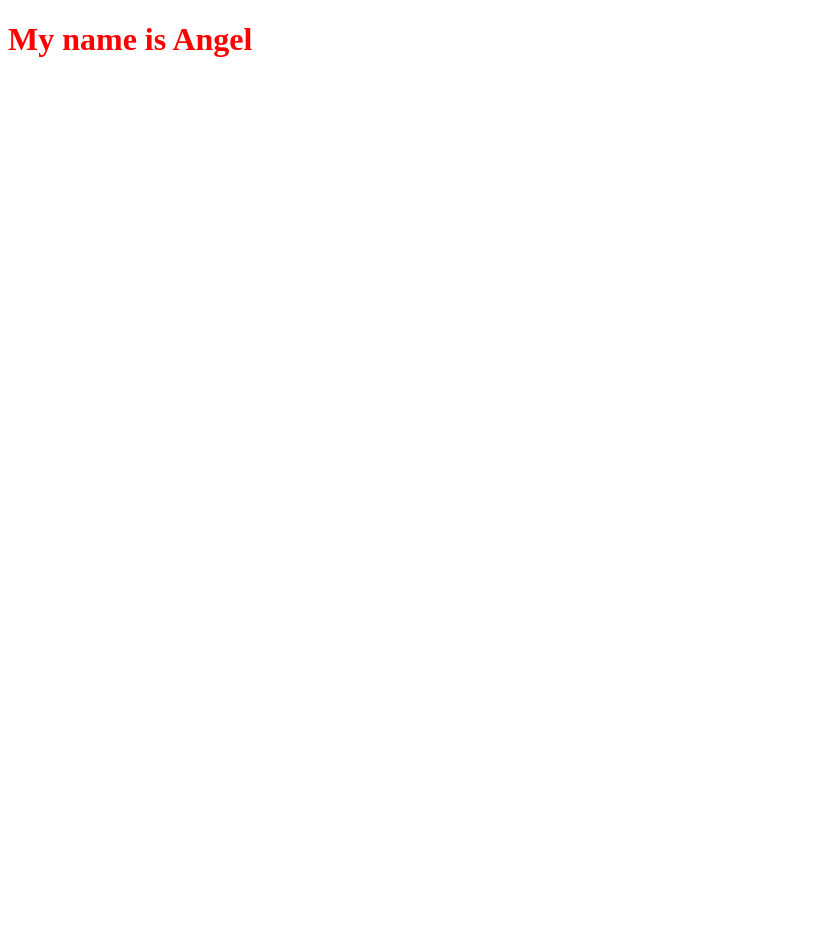
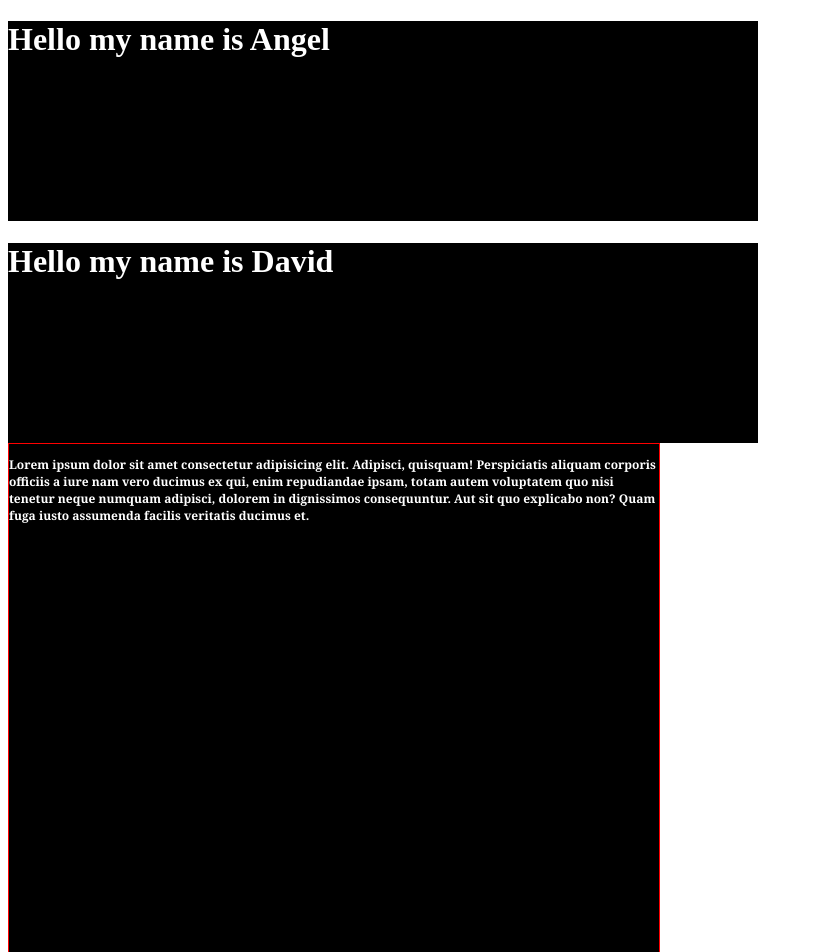
Before and after one commit to alortizOQ/Css-Practice, a plain HTML site: page index.html in a window 1280 px wide. Shown: the top 952 px of the page, without its empty margins (0-813 px from the left). Before the commit the page ends 800 px from the top, so only its background shows below. Drawn offline with Linux system fonts and the light colour scheme.

Commit message:
very important first things

```diff
--- a/index.html
+++ b/index.html
@@ -8,8 +8,16 @@
     <link rel="stylesheet" href="./style.css">
 </head>
 <body>
-    <h1>
-        My name is Angel
-    </h1>
-</body>
+    <div>
+        <h1>Hello my name is Angel</h1>
+    </div>
+
+    <div>
+        <h1>Hello my name is David</h1>
+    </div>
+
+    <div class="textExample">
+        <p>Lorem ipsum dolor sit amet consectetur adipisicing elit. Adipisci, quisquam! Perspiciatis aliquam corporis officiis a iure nam vero ducimus ex qui, enim repudiandae ipsam, totam autem voluptatem quo nisi tenetur neque numquam adipisci, dolorem in dignissimos consequuntur. Aut sit quo explicabo non? Quam fuga iusto assumenda facilis veritatis ducimus et.</p>
+    </div>
+    </body>
 </html>
--- a/style.css
+++ b/style.css
@@ -1,3 +1,26 @@
 h1 {
-    color: red;
+    color: white;
 }
+
+div {
+    width: 100%;
+    max-width: 750px;
+    height: 200px;
+    background-color: black;
+}
+
+.textExample {
+    color: white;
+    background-color: black;
+    width: 100%;
+    max-width: 650px;
+    /* Dont use height: 200px, because it makes it unresponsive */
+    /* Only use height when using: height: 80vh
+    viewport height is just 80% of the height of the page
+    */
+    height: 100vw;
+    border: 1px solid red;
+    font-size: 12px;
+    font-weight: 600; /* 600 = BOLD */
+    font-family: Georgia, 'Times New Roman', Times, serif;
+}
```
